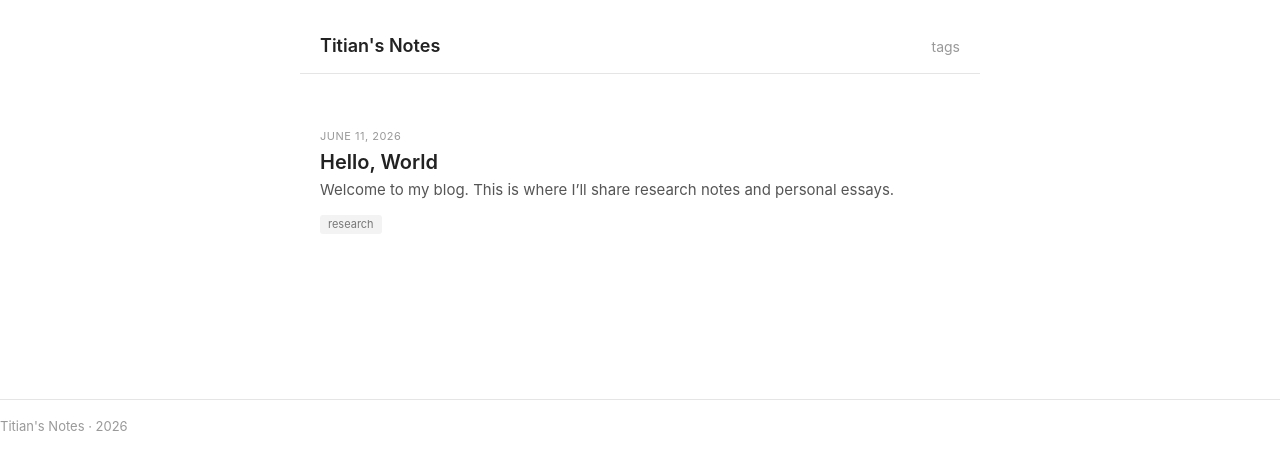
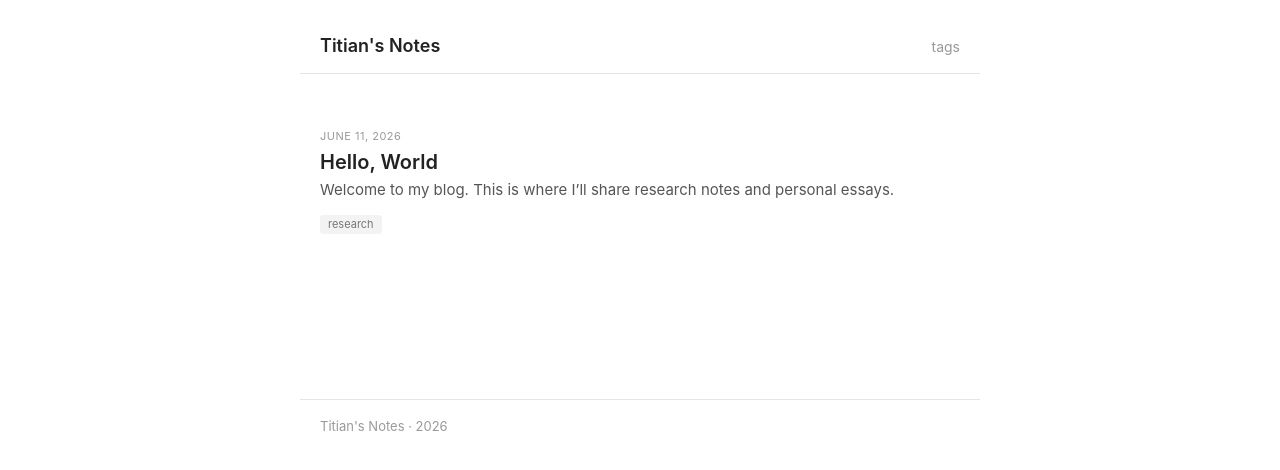
Before and after one commit to titianyy/titianyy.github.io, a Jekyll site: the page built from index.md, in a window 1280 px wide. Shown: the top 470 px of the page. Built offline with Jekyll 4.4.1, drawn with Linux system fonts in a browser that asks for light colours.

```diff
--- a/assets/css/style.css
+++ b/assets/css/style.css
@@ -191,8 +191,9 @@ main {
 
 /* Footer */
 .site-footer {
-  margin-top: 64px;
-  padding-top: 16px;
+  max-width: var(--max-width);
+  margin: 64px auto 0;
+  padding: 16px 20px 32px;
   border-top: 1px solid var(--divider);
   font-size: 13px;
   color: var(--meta);
```
